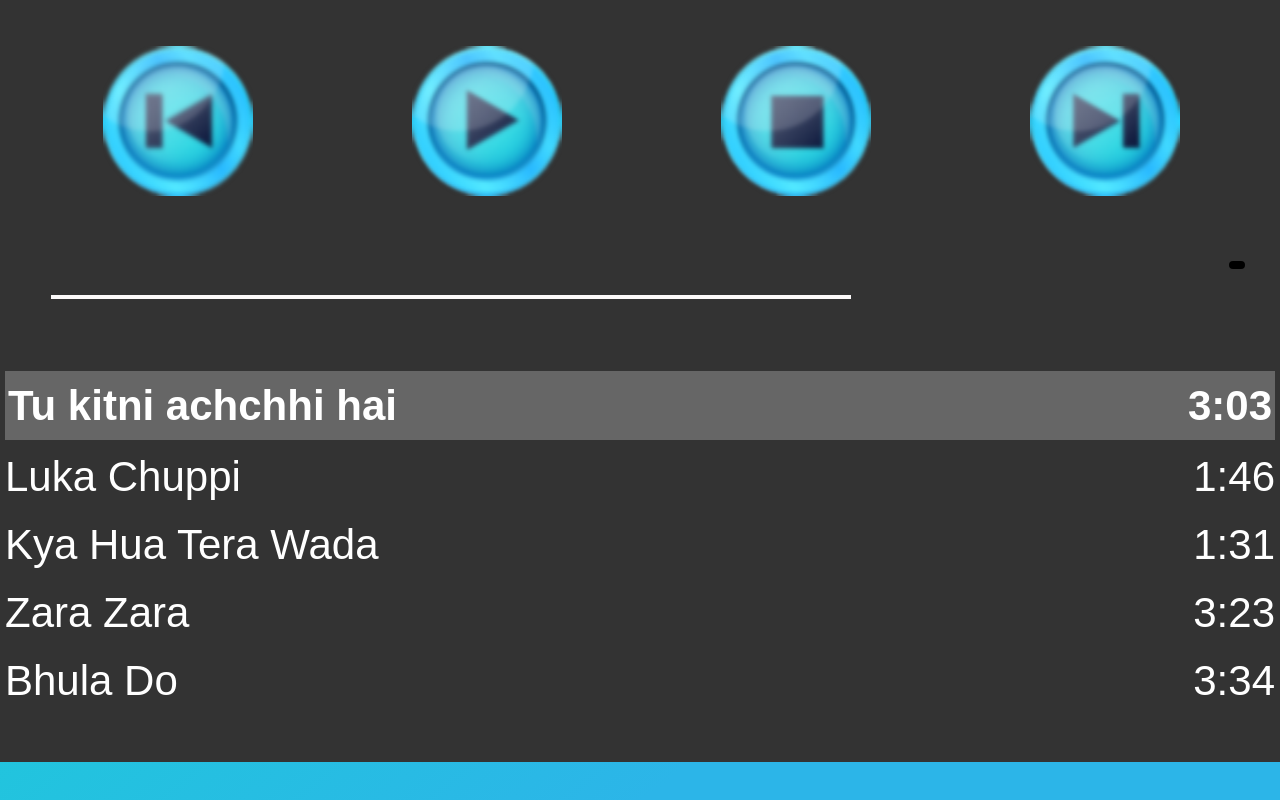
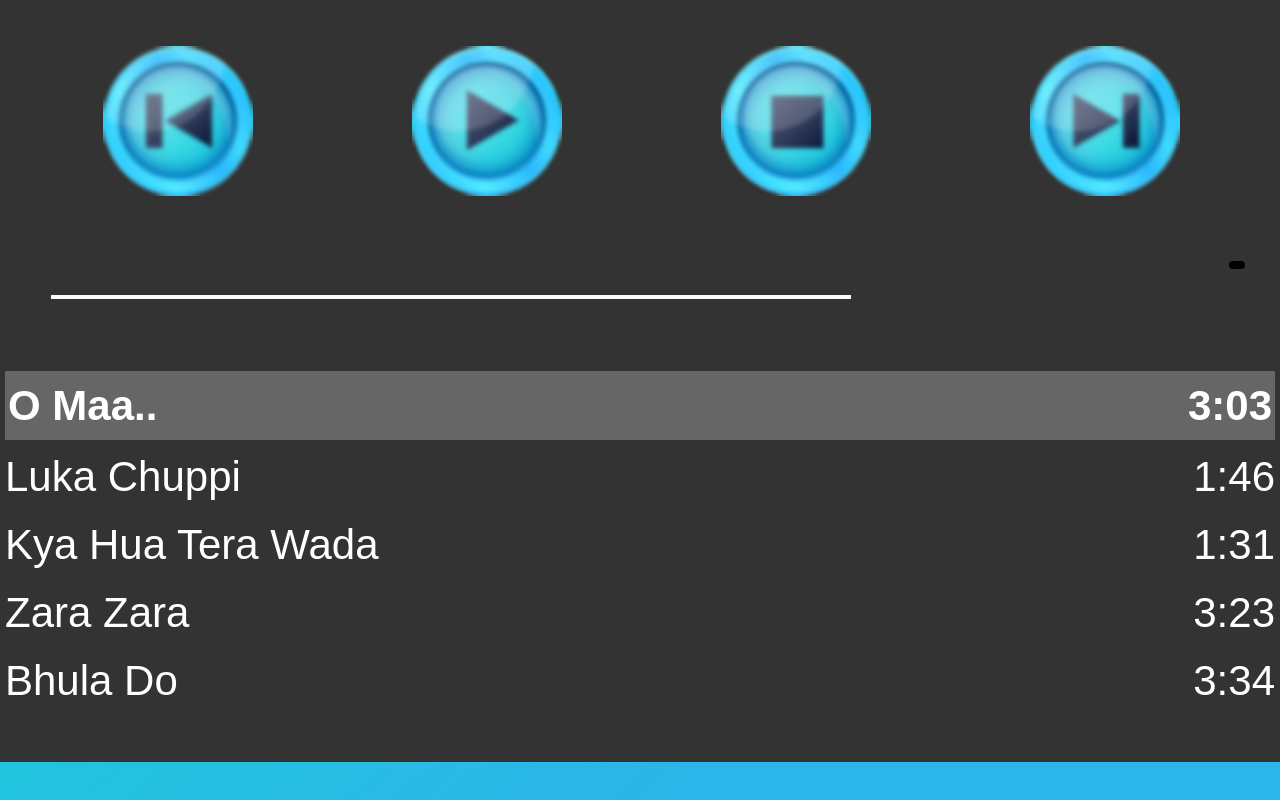
Before and after one commit to webninza/webninza.github.io, a plain HTML site: page index.html in a window 1280 px wide. Shown: the part 858-1658 px from the top of the page. Drawn offline with nearby package versions, Linux system fonts and the light colour scheme.

Commit message:
Mothers Day1

```diff
--- a/index.html
+++ b/index.html
@@ -50,7 +50,7 @@
 		<div class="clearfix"></div>
 		<div class="row">
 			<ul id="playlist" >
-				<li class="active" song="OMaa.m4a" cover="Omaa.jpg" artist="Raja aur Runk">Tu kitni achchhi hai<span id="length">3:03</span></li>
+				<li class="active" song="OMaa.m4a" cover="Omaa.jpg" artist="Raja aur Runk">O Maa..<span id="length">3:03</span></li>
 				<li song="LukkaChuppi.m4a" cover="LukaChupi.jpg" artist="Rang De Basanti">Luka Chuppi<span id="length">1:46</span></li>
 				<li song="KyaHuaTeraWada.m4a" cover="atif.jpg" artist="Atif OldSongs Mashup">Kya Hua Tera Wada<span id="length">1:31</span></li>
 				<li song="Zara Zara Final.m4a" cover="zara.jpg" artist="RHTDM">Zara Zara<span id="length">3:23</span></li>
```
